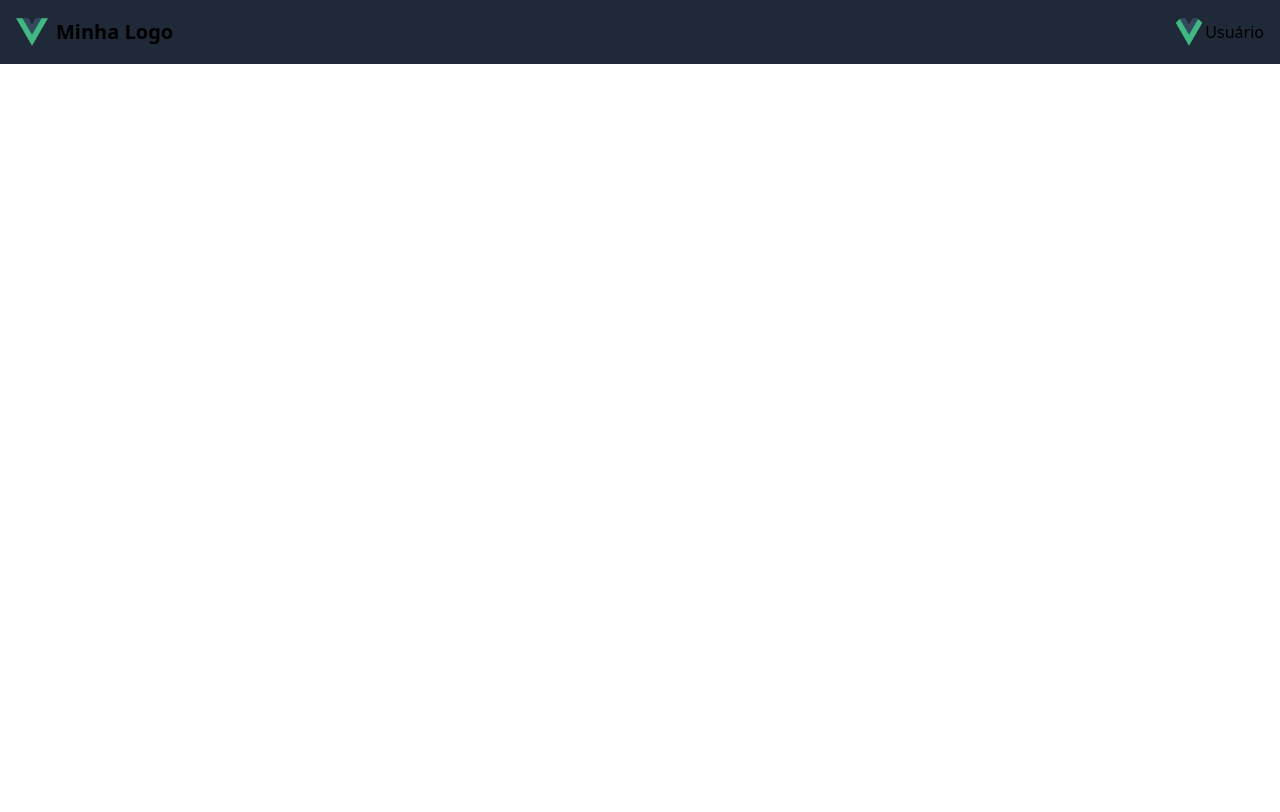
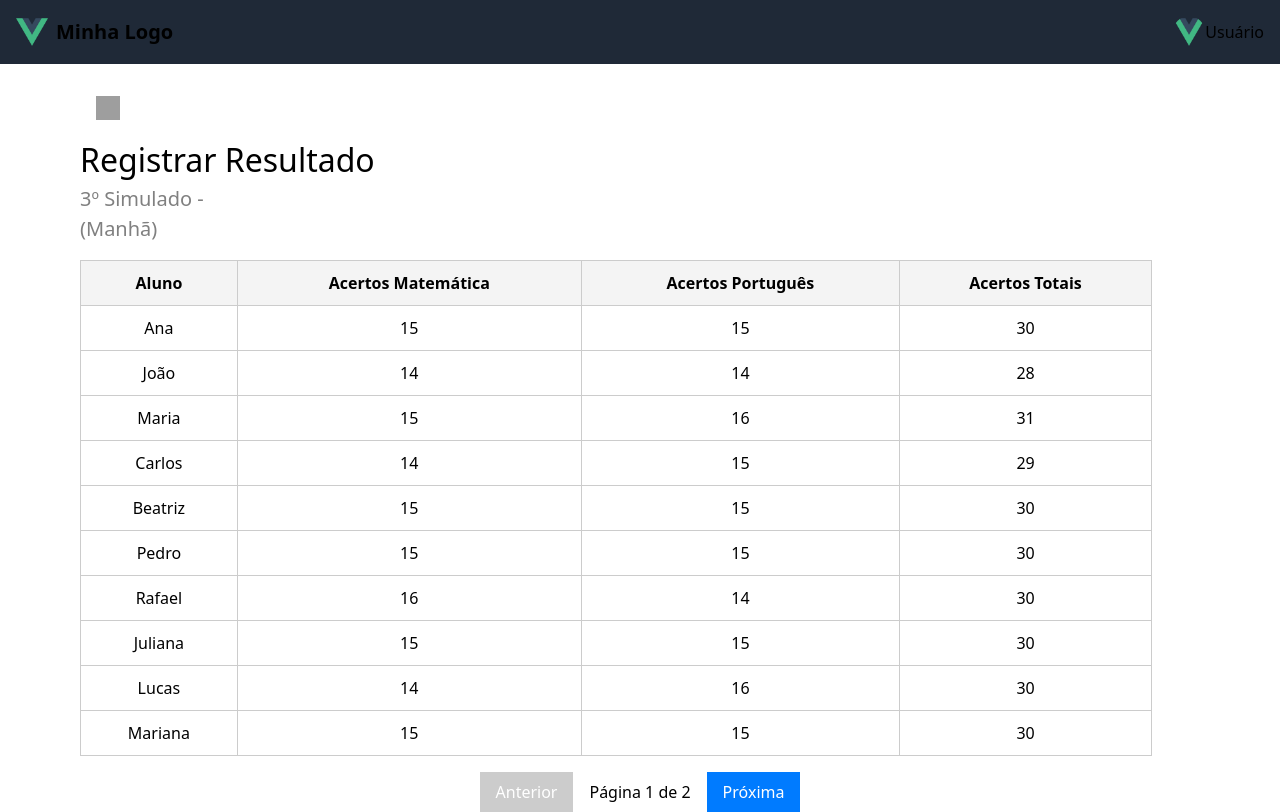
Before and after one commit to G10-P3/classifica-front, a Vue app: page /register-result in a window 1280 px wide. Built offline with nearby package versions, Linux system fonts and the light colour scheme; grey boxes are pictures that could not be loaded.

Commit message:
[feat]: adicionei a tela de registrar resultados

```diff
--- a/src/pages/RegisterResults.vue
+++ b/src/pages/RegisterResults.vue
@@ -1,9 +1,65 @@
 <template>
   <header>
-  <title>Cadastrar Resultado</title>
+    <!-- Header principal -->
     <HeaderClassifica />
   </header>
 
+  <div class="page-container">
+    <div class="flex items-center justify-between p-4">
+      <!-- Botão de voltar -->
+      <button @click="goBack" class="flex items-center mr-4 return-button">
+        <img :src="require('@/assets/returnIcon.png')" alt="Ícone de retorno" class="return-icon" />
+      </button>
+    </div>
+
+    <!-- Título e Subtítulo em uma mesma div -->
+    <div class="header-info">
+      <div class="title-container">
+        <h2>Registrar Resultado</h2>
+        <h3 class="turma">3º Simulado - {{ turma.nome }} ({{ turma.turno }})</h3>
+      </div>
+    </div>
+
+    <!-- Tabela de Alunos -->
+    <table class="results-table">
+      <thead>
+        <tr>
+          <th>Aluno</th>
+          <th>Acertos Matemática</th>
+          <th>Acertos Português</th>
+          <th>Acertos Totais</th>
+        </tr>
+      </thead>
+      <tbody>
+        <tr
+          v-for="aluno in paginatedAlunos"
+          :key="aluno.id"
+        >
+          <td>{{ aluno.aluno }}</td>
+          <td>{{ aluno.acertosMatematica }}</td>
+          <td>{{ aluno.acertosPortugues }}</td>
+          <td>{{ aluno.acertosToais }}</td>
+        </tr>
+      </tbody>
+    </table>
+  </div>
+
+   <!-- Controles de Navegação -->
+   <div class="pagination">
+        <button
+          @click="goToPage(currentPage - 1)"
+          :disabled="currentPage === 1"
+        >
+          Anterior
+        </button>
+        <span>Página {{ currentPage }} de {{ totalPages }}</span>
+        <button
+          @click="goToPage(currentPage + 1)"
+          :disabled="currentPage === totalPages"
+        >
+          Próxima
+        </button>
+      </div>
 </template>
 
 <script>
@@ -14,5 +70,165 @@ export default {
   components: {
     HeaderClassifica,
   },
+  data() {
+      return {
+        turma: {
+          id: 1,
+          classe: "3º ano B",
+          turno: "Manhã",
+          qtdAlunos: 15,
+          alunos: [
+            { id: 1, aluno: "Ana", acertosMatematica: 15, acertosPortugues: 15, acertosToais: 30 },
+            { id: 2, aluno: "João", acertosMatematica: 14, acertosPortugues: 14, acertosToais: 28 },
+            { id: 3, aluno: "Maria", acertosMatematica: 15, acertosPortugues: 16, acertosToais: 31 },
+            { id: 4, aluno: "Carlos", acertosMatematica: 14, acertosPortugues: 15, acertosToais: 29 },
+            { id: 5, aluno: "Beatriz", acertosMatematica: 15, acertosPortugues: 15, acertosToais: 30 },
+            { id: 6, aluno: "Pedro", acertosMatematica: 15, acertosPortugues: 15, acertosToais: 30 },
+            { id: 7, aluno: "Rafael", acertosMatematica: 16, acertosPortugues: 14, acertosToais: 30 },
+            { id: 8, aluno: "Juliana", acertosMatematica: 15, acertosPortugues: 15, acertosToais: 30 },
+            { id: 9, aluno: "Lucas", acertosMatematica: 14, acertosPortugues: 16, acertosToais: 30 },
+            { id: 10, aluno: "Mariana", acertosMatematica: 15, acertosPortugues: 15, acertosToais: 30 },
+            { id: 11, aluno: "Ricardo", acertosMatematica: 15, acertosPortugues: 15, acertosToais: 30 },
+            { id: 12, aluno: "Fernanda", acertosMatematica: 15, acertosPortugues: 14, acertosToais: 29 },
+            { id: 13, aluno: "Carolina", acertosMatematica: 16, acertosPortugues: 15, acertosToais: 31 },
+            { id: 14, aluno: "Gabriel", acertosMatematica: 14, acertosPortugues: 14, acertosToais: 28 },
+            { id: 15, aluno: "Sofia", acertosMatematica: 15, acertosPortugues: 15, acertosToais: 30 },
+          ],
+        },
+        currentPage: 1, // Página inicial
+        pageSize: 10, // Alunos por página
+      };
+  },
+  computed: {
+      paginatedAlunos() {
+        const start = (this.currentPage - 1) * this.pageSize;
+        const end = start + this.pageSize;
+        return this.turma.alunos.slice(start, end);
+      },
+      totalPages() {
+        return Math.ceil(this.turma.alunos.length / this.pageSize);
+      },
+    },
+  methods: {
+      goBack() {
+        this.$router.push("/home-admin");
+      },
+      goToPage(page) {
+        if (page >= 1 && page <= this.totalPages) {
+          this.currentPage = page;
+        }
+      },
+      goEdit(){
+        this.$router.push("/edit-class");
+      }
+    },
 };
 </script>
+
+<style scoped>
+.page-container {
+  margin-left: 5rem;
+  margin-right: 8rem;
+}
+
+.return-icon {
+  margin-top: 1rem;
+  height: 1.5rem;
+  width: 1.5rem;
+}
+
+.results-table {
+  width: 100%;
+  border-collapse: collapse;
+  margin-top: 1rem;
+}
+
+.results-table th,
+.results-table td {
+  border: 1px solid #ccc;
+  padding: 10px;
+  text-align: center;
+}
+
+.results-table th {
+  background-color: #f4f4f4;
+}
+
+.results-table tr:hover {
+  background-color: #f1f1f1;
+}
+
+h2 {
+  font-size: 2rem;
+  margin-bottom: 0;
+}
+
+.pagination {
+  margin-top: 1rem;
+  text-align: center;
+}
+
+.pagination button {
+  padding: 0.5rem 1rem;
+  background-color: #007bff;
+  color: white;
+  border: none;
+  cursor: pointer;
+}
+
+.pagination button:disabled {
+  background-color: #ccc;
+  cursor: not-allowed;
+}
+
+.pagination span {
+  margin: 0 1rem;
+}
+
+.header-container {
+  display: flex;
+  justify-content: space-between;
+  align-items: center;
+  margin-bottom: 1rem;
+}
+
+.edit-button {
+  padding: 0.5rem 1rem;
+  color: black;
+  border: 2px solid black;
+  border-radius: 4px;
+  cursor: pointer;
+  font-size: 1rem;
+  transition: background-color 0.3s ease;
+  width: 200px;
+  font-size: 15px;
+}
+
+.edit-button:hover {
+  background-color: lightgray;
+}
+
+.edit-button:focus {
+  outline: none;
+}
+.header-info {
+display: flex;
+justify-content: space-between;
+align-items: center;
+}
+
+.title-container {
+width: 300px;
+}
+
+.botao-editarDiv {
+margin-left: 20px;
+width: 200px;
+}
+
+.turma {
+color: grey;
+font-size: 20px;
+width: 200px;
+}
+</style>
```
